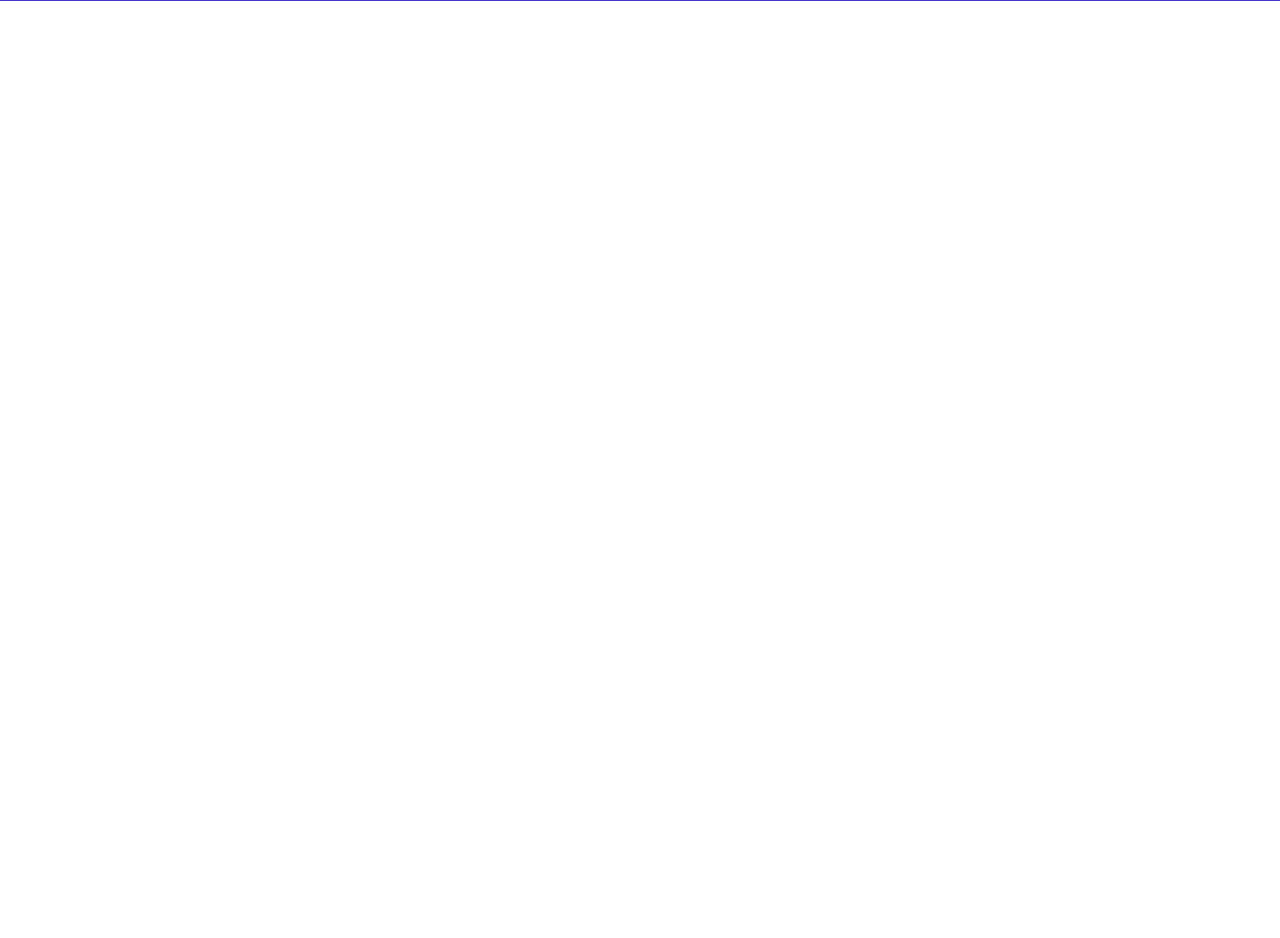
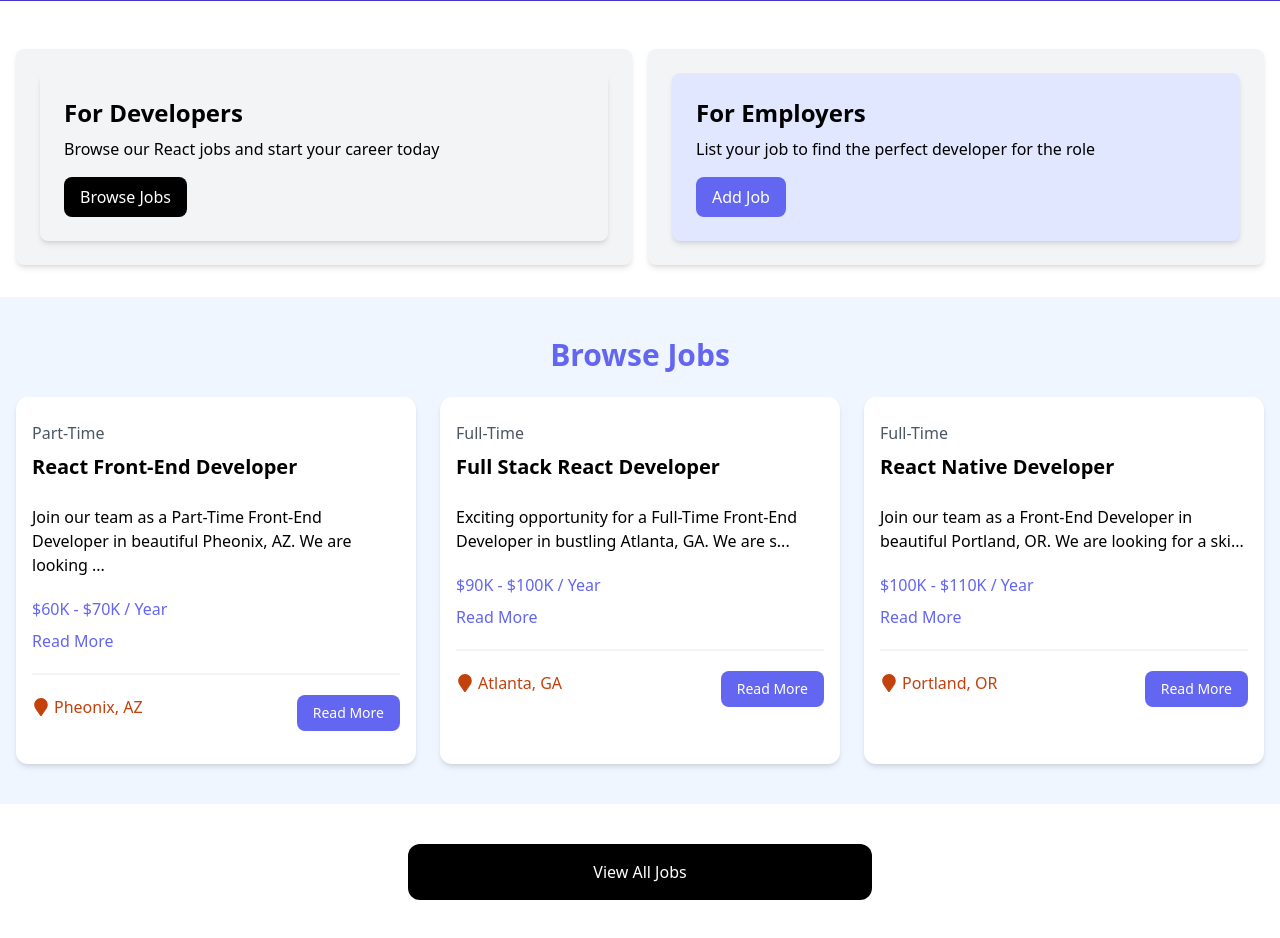
Before and after one commit to Jaspreet-Nijjar/react-job-board, a React (Vite) app: page / in a window 1280 px wide. Shown: the part 360-1298 px from the top of the page. Before the commit the page ends 800 px from the top, so only its background shows below. Built offline with nearby package versions, Linux system fonts and the light colour scheme.

Commit message:
added components to the Homepage

```diff
--- a/src/pages/Homepage.tsx
+++ b/src/pages/Homepage.tsx
@@ -1,9 +1,15 @@
 import Hero from '../components/Hero';
+import HomeCards from '../components/HomeCards';
+import JobListings from '../components/JobListings';
+import ViewAllJobs from '../components/ViewAllJobs';
 
 const Homepage = () => {
   return (
     <div>
       <Hero />
+      <HomeCards />
+      <JobListings />
+      <ViewAllJobs />
     </div>
   );
 };
```
